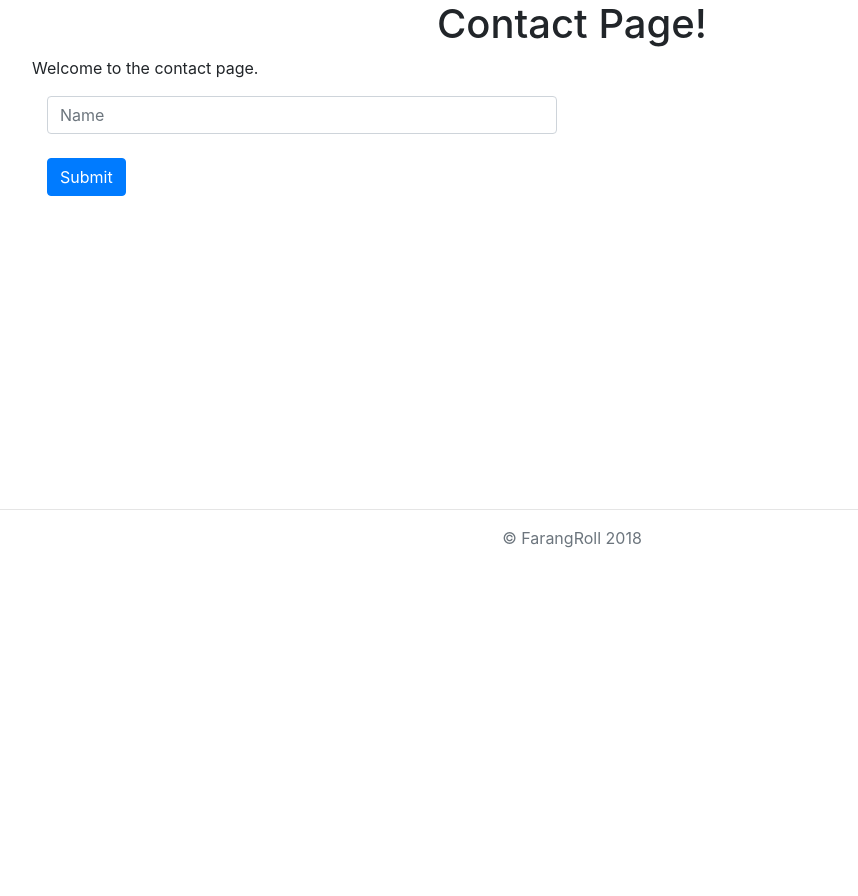
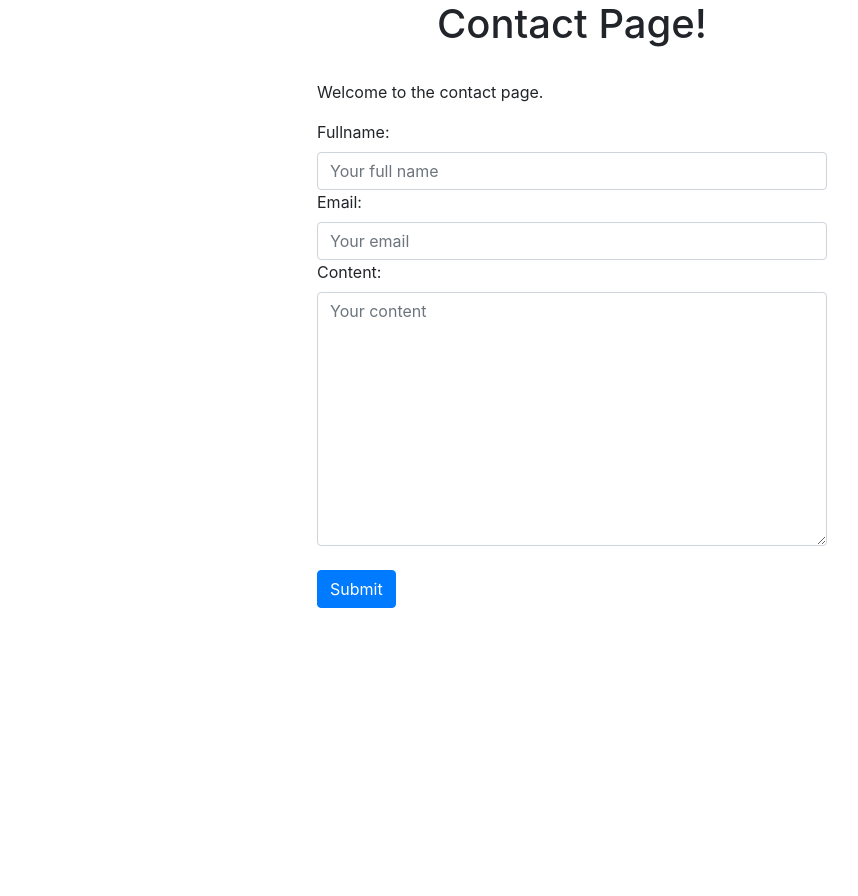
Before and after one commit to jmuhamm5/PyEcom, a Django app: page /contact/ in a window 1280 px wide. Shown: the top 896 px of the page, without its empty margins (68-926 px from the left). Before the commit the page ends 548 px from the top, so only its background shows below. Run offline with Django 3.2, Linux system fonts and the light colour scheme; some libraries are stand-ins or nearby versions.

Commit message:
django forms and user login

```diff
--- /dev/null
+++ b/src/ecommerce/forms.py
@@ -0,0 +1,39 @@
+from django import forms
+
+
+class ContactForm(forms.Form):
+    fullname  = forms.CharField(
+        widget=forms.TextInput(
+            attrs={
+                'class': 'form-control',
+                'placeholder': 'Your full name'
+            }
+        )
+    )
+    email     = forms.EmailField(
+        widget=forms.EmailInput(
+            attrs={
+                'class': 'form-control',
+                'placeholder': 'Your email'
+            }
+        )
+    )
+    content   = forms.CharField(
+        widget=forms.Textarea(
+            attrs={
+                'class': 'form-control',
+                'placeholder': 'Your content'
+            }
+        )
+    )
+
+    def clean_email(self):
+        email = self.cleaned_data.get("email")
+        if not "gmail.com" in email:
+            raise forms.ValidationError("Email has to be gmail.com")
+        return email
+
+
+class LoginForm(forms.Form):
+    username = forms.CharField()
+    password = forms.CharField(widget=forms.PasswordInput)
--- /dev/null
+++ b/src/ecommerce/templates/pages/auth/register.html
@@ -0,0 +1 @@
+{% extends 'base.html' %} {% block content %}{% endblock %}
--- a/src/ecommerce/templates/pages/contact.html
+++ b/src/ecommerce/templates/pages/contact.html
@@ -6,13 +6,24 @@
 <div class="container">
     <div class="row">
         <div class="col">
-            <p>{{ content }}</p>
-            <div class="col-sm-6 col-12">
-                <form action="" method="POST">{% csrf_token %}
-                    <input type="text" class="form-control" name="fullname" placeholder="Name" />
+
+            <div class="col-sm-6 col-12 offset-3 pt-4">
+                <p>{{ content }}</p>
+                <form action="" method="POST">{% csrf_token %} {{ form }}
                     <br/>
                     <button type="submit" class="btn btn-primary">Submit</button>
                 </form>
+                <br/>
+                <br/>
+                <!-- <form action="" method="POST">{% csrf_token %}
+                    <input type="text" class="form-control" name="fullname" placeholder="Name" />
+                    <br/>
+                    <input type="email" class="form-control" name="email" placeholder="Email" />
+                    <br/>
+                    <textarea class="form-control" name="content" id="" cols="41" rows="8" placeholder="Your content"></textarea>
+                    <br/>
+                    <button type="submit" class="btn btn-primary">Submit</button>
+                </form> -->
             </div>
         </div>
     </div>
--- a/src/ecommerce/urls.py
+++ b/src/ecommerce/urls.py
@@ -16,11 +16,12 @@
 from django.contrib import admin
 from django.urls import path, include
 
-from .views import home_page, about_page, contact_page
+from .views import home_page, about_page, contact_page, login_page
 
 urlpatterns = [
     path('admin/', admin.site.urls),
     path('', home_page),
     path('about/', about_page),
-    path('contact/', contact_page)
+    path('contact/', contact_page),
+    path('login/', login_page)
 ]
--- a/src/ecommerce/views.py
+++ b/src/ecommerce/views.py
@@ -1,5 +1,8 @@
+from django.contrib.auth import authenticate, login
 from django.http import HttpResponse
-from django.shortcuts import render
+from django.shortcuts import render, redirect
+
+from .forms import ContactForm, LoginForm
 
 
 def home_page(request):
@@ -17,8 +20,47 @@
     return render(request, 'pages/about.html', context)
 
 def contact_page(request):
+    contact_form = ContactForm(request.POST or None)
     context = {
         'title' : 'Contact Page',
-        'content' : 'Welcome to the contact page.'
+        'content' : 'Welcome to the contact page.',
+        'form' : contact_form
     }
+    if contact_form.is_valid():
+        print(contact_form.cleaned_data)
+    # if request.method == "POST":
+    #     #print(request.POST)
+    #     print(request.POST.get('fullname'))
+    #     print(request.POST.get('email'))
+    #     print(request.POST.get('content'))
     return render(request, 'pages/contact.html', context)
+
+def login_page(request):
+    form = LoginForm(request.POST or None)
+    context = {
+        "form" : form
+    }
+    #print(request.user.is_authenticated())
+    if form.is_valid():
+        print(form.cleaned_data)
+        username = form.cleaned_data.get("username")
+        password = form.cleaned_data.get("password")
+        user = authenticate(request, username=username, password=password)
+        print(user)
+        #print(request.user.is_authenticated())
+        if user is not None:
+            #print(request.user.is_authenticated())
+            login(request, user)
+            # Redirect to a success page.
+            # context['form'] = LoginForm()
+            return redirect("/login")
+        else:
+            # Return an 'invalid login' error message.
+            print('error')
+    return render(request, "pages/auth/login.html", context)
+
+def register_page(request):
+    form = LoginForm(request.POST or None)
+    if form.is_valid():
+        print(form.cleaned_data)
+    return render(request, "pages/auth/register.html", {})
```
Also changed, not shown: src/ecommerce/templates/pages/auth/login.html (added, +8 -0 lines), src/db.sqlite3.
